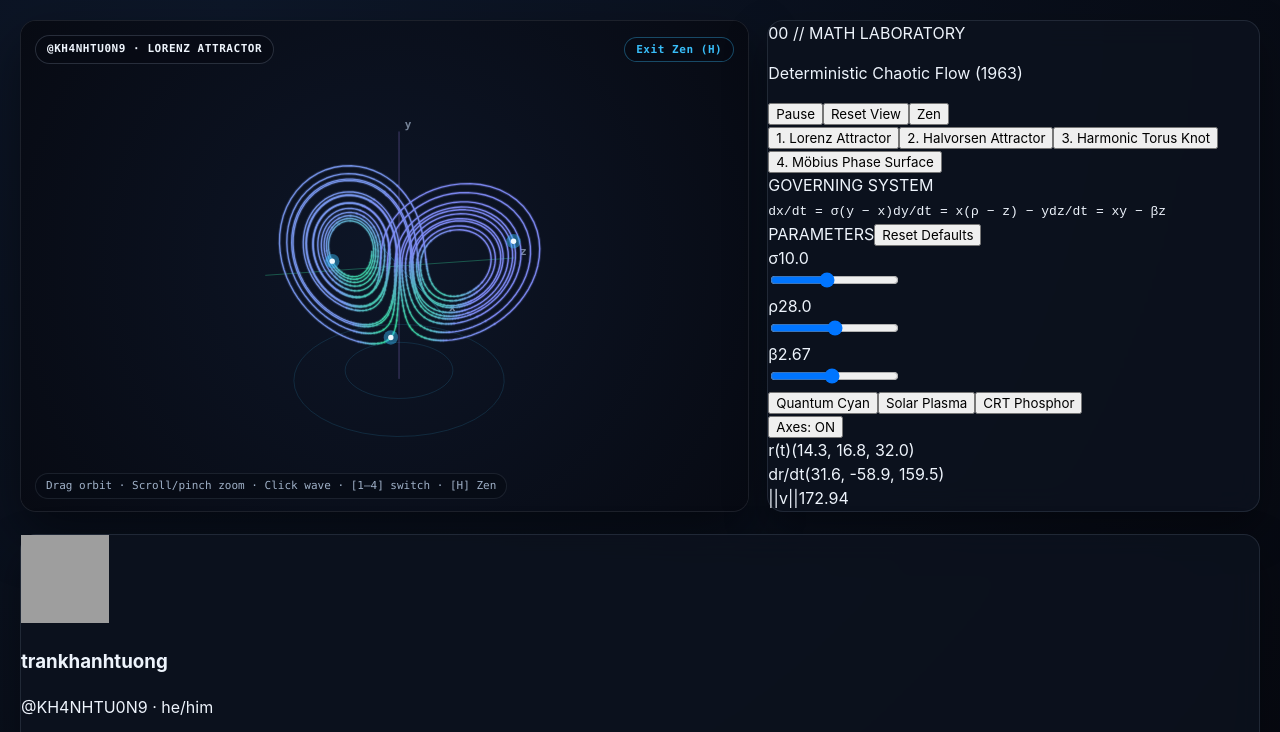
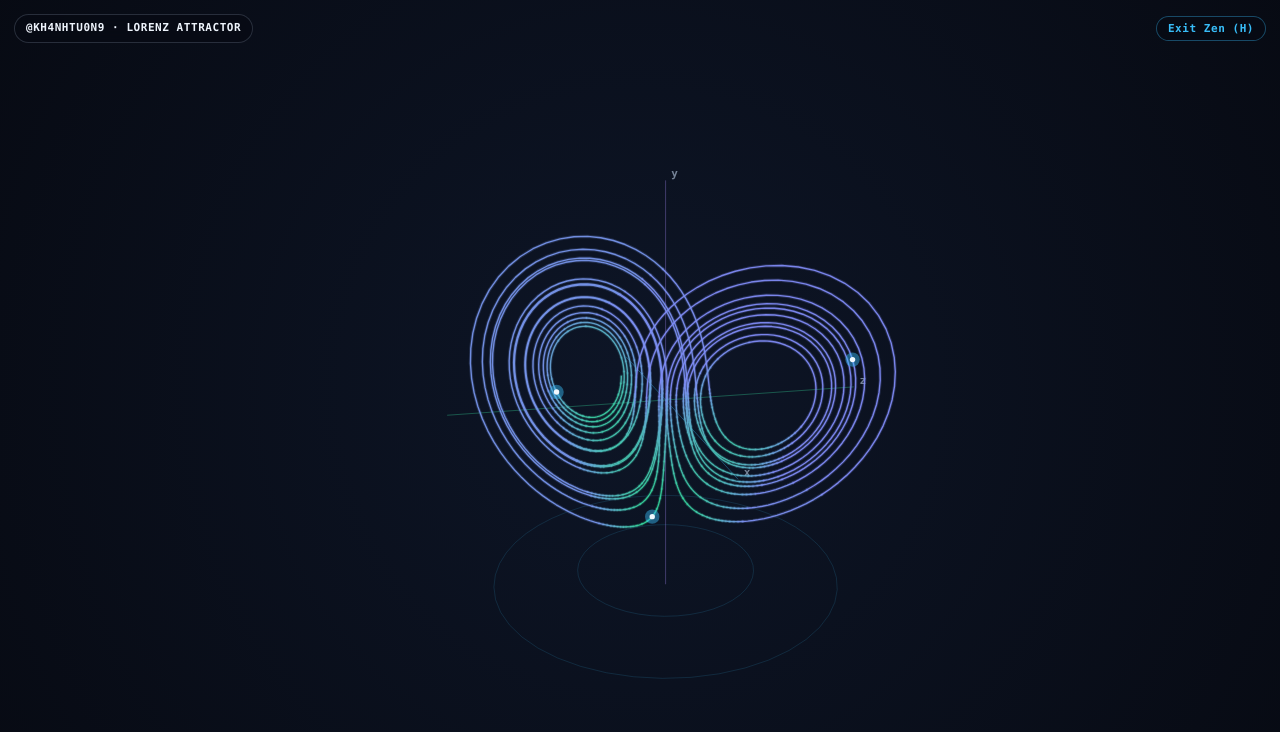
Before and after one commit to KH4NHTU0N9/KH4NHTU0N9.github.io, a plain HTML site: page index.html in a window 1280 px wide. Both pictures are taken after a click on the button "Zen". Shown: the top 732 px of the page. Drawn offline with Linux system fonts and the light colour scheme; no server answers; grey boxes are pictures that could not be loaded; animation ran at ten frames a second.

Commit message:
style(zen): add edge-to-edge Zen fullscreen viewport styles

```diff
--- a/styles/main.css
+++ b/styles/main.css
@@ -178,3 +178,27 @@ input:focus-visible {
   border-radius: 999px;
   border: 1px solid rgba(148, 163, 184, 0.14);
 }
+
+/* Zen Fullscreen Mode */
+.app-shell.is-zen {
+  max-width: none;
+  padding: 0;
+}
+
+.app-shell.is-zen .equation-panel,
+.app-shell.is-zen .profile-view {
+  display: none;
+}
+
+.app-shell.is-zen .math-stage-grid {
+  grid-template-columns: 1fr;
+}
+
+.app-shell.is-zen .canvas-stage,
+.app-shell.is-zen #math-canvas {
+  width: 100vw;
+  height: 100vh;
+  min-height: 100vh;
+  border-radius: 0;
+  border: 0;
+}
```
